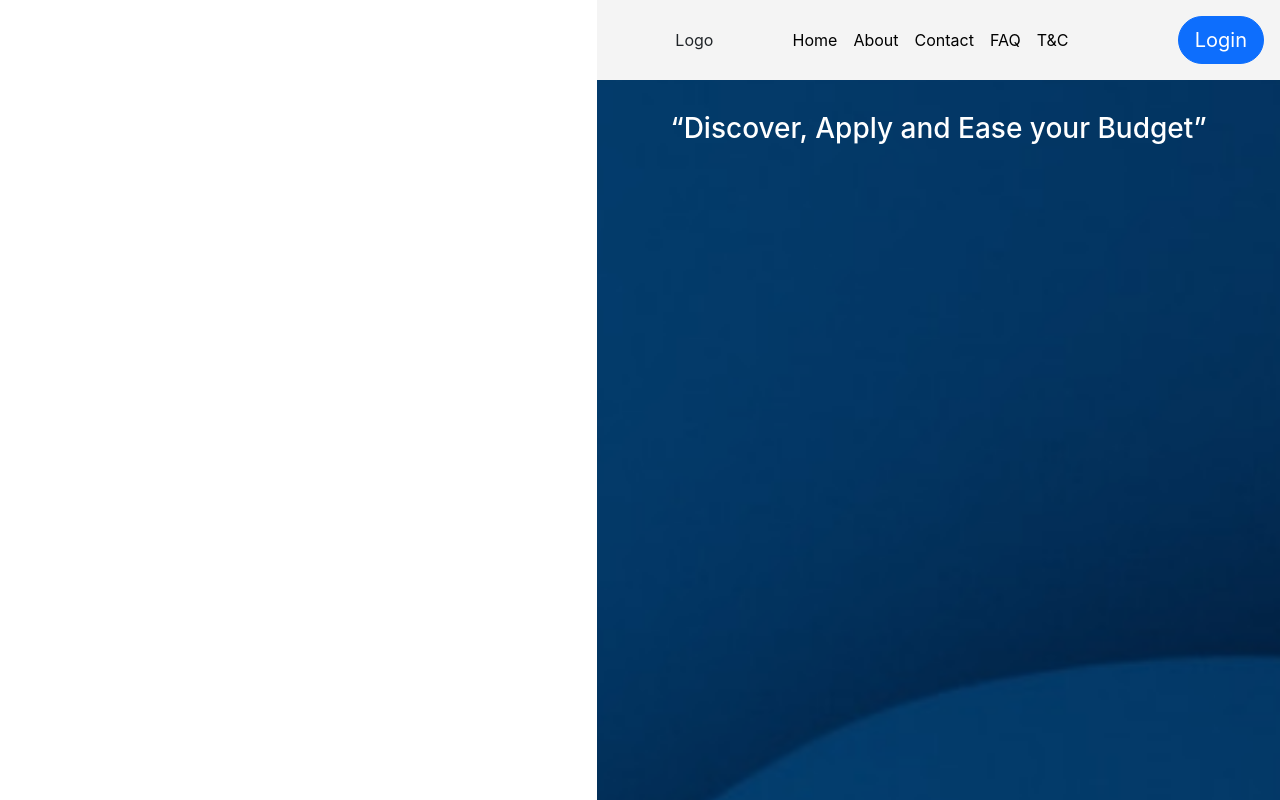
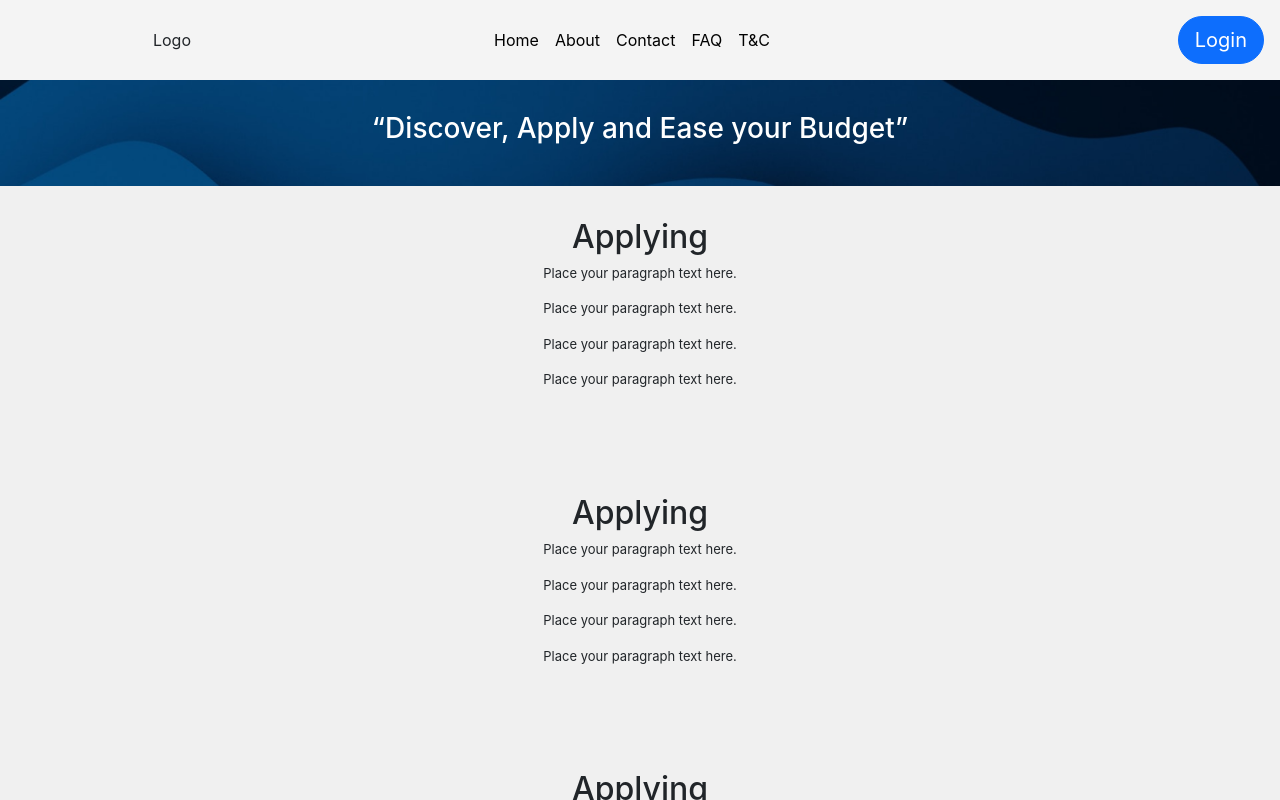
Before and after one commit to vaneetkau/tealproject, a React (Create React App) app in the folder frontend/client/: page /FaqPage in a window 1280 px wide. Shown: the top 800 px of the page. Built offline with nearby package versions, Linux system fonts and the light colour scheme.

Commit message:
Major Updates

```diff
--- a/frontend/client/src/App.css
+++ b/frontend/client/src/App.css
@@ -1,6 +1,6 @@
 .App {
   text-align: center;
-  display:flex;
+  /* display:flex; */
   max-height: 100vh;
   justify-content: end;
   /* background-color: #2267CA; */
--- a/frontend/client/src/App.js
+++ b/frontend/client/src/App.js
@@ -105,15 +105,7 @@ function App() {
     <Router>
       <div className="App">
         <Routes>
-          <Route
-            path="/"
-            element={
-              <React.Fragment>
-                <Header />
-                <HeroSection />
-                <Footer />
-              </React.Fragment>
-            }
+          <Route path="/" element={ <HeroSection />}
           />
           <Route path='/Home' element={<Home/>} />
           <Route path="/about" element={<AboutPage />} />
--- a/frontend/client/src/components/LandingPage/AboutPage.js
+++ b/frontend/client/src/components/LandingPage/AboutPage.js
@@ -34,7 +34,7 @@ const ImageSection = () => {
   };
 
   return (
-    <section className=" w-100 h-100 d-inline-block" style={imageSectionStyle}>
+    <section className=" w-100 h-25 d-inline-block" style={imageSectionStyle}>
       <h3 className="text-white">“Discover, Apply and Ease your Budget”</h3>
     </section>
   );
@@ -153,7 +153,7 @@ const TwoColumnSection = () => {
   };
 
   return (
-    <section className=" w-69 h-100 d-inline-block" style={imageSectionStyle}>
+    <section className=" w-100 d-inline-block" style={imageSectionStyle}>
       <h3 className="text-white">“Discover, Apply and Ease your Budget”</h3>
     </section>
   );
--- a/frontend/client/src/components/LandingPage/FaqPage.js
+++ b/frontend/client/src/components/LandingPage/FaqPage.js
@@ -6,7 +6,7 @@ import blueBannerImage from './blue-banner.png';
 
 const FaqPage = () => {
   return (
-    <div>
+    <div className='d-flex flex-column'>
       <Header />
       <ImageSection />
       <TextSection />
@@ -31,7 +31,7 @@ const ImageSection = () => {
       position: 'relative', // Ensure relative positioning for text overlay
     };
   return (
-    <section className=" w-100 h-100 d-inline-block" style={imageSectionStyle}>
+    <section className=" w-100 h-25 d-inline-block" style={imageSectionStyle}>
       <h3 className="text-white">“Discover, Apply and Ease your Budget”</h3>
     </section>
   );
--- a/frontend/client/src/components/LandingPage/HeroSection.js
+++ b/frontend/client/src/components/LandingPage/HeroSection.js
@@ -4,6 +4,8 @@ import './HeroSection.css'
 import HeroSectionImg from './Hero-image.png'
 import { useNavigate } from 'react-router-dom';
 import Login from '../../../src/components/UserAuthentication/Login';
+import Header from './Header';
+import Footer from './Footer';
 
 const HeroSection = () => {
   const navigate = useNavigate();
@@ -15,6 +17,8 @@ const HeroSection = () => {
 };
 
   return (
+    <div className='d-flex flex-column'>
+      <Header/>
       <section className="hero">
         <div className="left-column">
           <h1 className="text-primary">
@@ -35,6 +39,8 @@ const HeroSection = () => {
           />
         </div>
       </section>
+      <Footer/>
+      </div>
         );
       };
       const heroStyle = {
--- a/frontend/client/src/components/LandingPage/TandCPage.js
+++ b/frontend/client/src/components/LandingPage/TandCPage.js
@@ -31,7 +31,7 @@ const ImageSection = () => {
     position: 'relative', // Ensure relative positioning for text overlay
   };
   return (
-    <section className=" w-100 h-100 d-inline-block" style={imageSectionStyle}>
+    <section className=" w-100 h-25 d-inline-block" style={imageSectionStyle}>
       <h3 className="text-white">“Discover, Apply and Ease your Budget”</h3>
     </section>
   );
```
Lines whose indentation alone changed are shown as unchanged.
